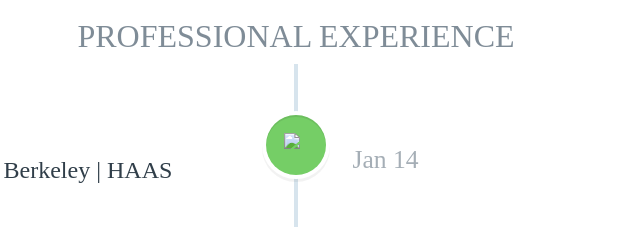
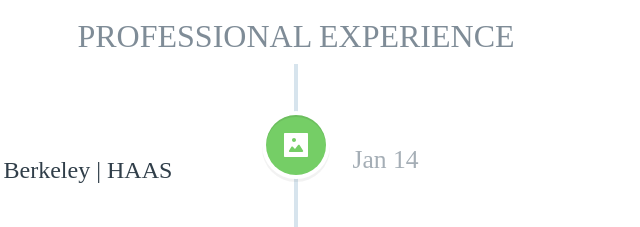
Before and after one commit to minghinmatthewlam/MyPage, a website with bundled scripts: page index.html in a window 1280 px wide. Shown: the part 1420-1647 px from the top of the page, 344-984 px from the left. Built offline with nearby package versions, Linux system fonts and the light colour scheme; files whose address does not match are found by name.

Commit message:
images for timeline

```diff
--- a/index.html
+++ b/index.html
@@ -94,7 +94,7 @@
       <div class="cd-timeline__container">
         <div class="cd-timeline__block js-cd-block">
           <div class="cd-timeline__img cd-timeline__img--picture js-cd-img">
-            <img src="img/cd-icon-'picture.svg" alt="Picture">
+            <img src="img/cd-icon-picture.svg" alt="Picture">
           </div> <!-- cd-timeline__img -->
 
           <div class="cd-timeline__content js-cd-content">
```
Also changed, not shown: img/berkeley.png (added), img/bgc.png (added), img/cisco.png (added), img/juniper.png (added), img/ubc.jpg (added).
